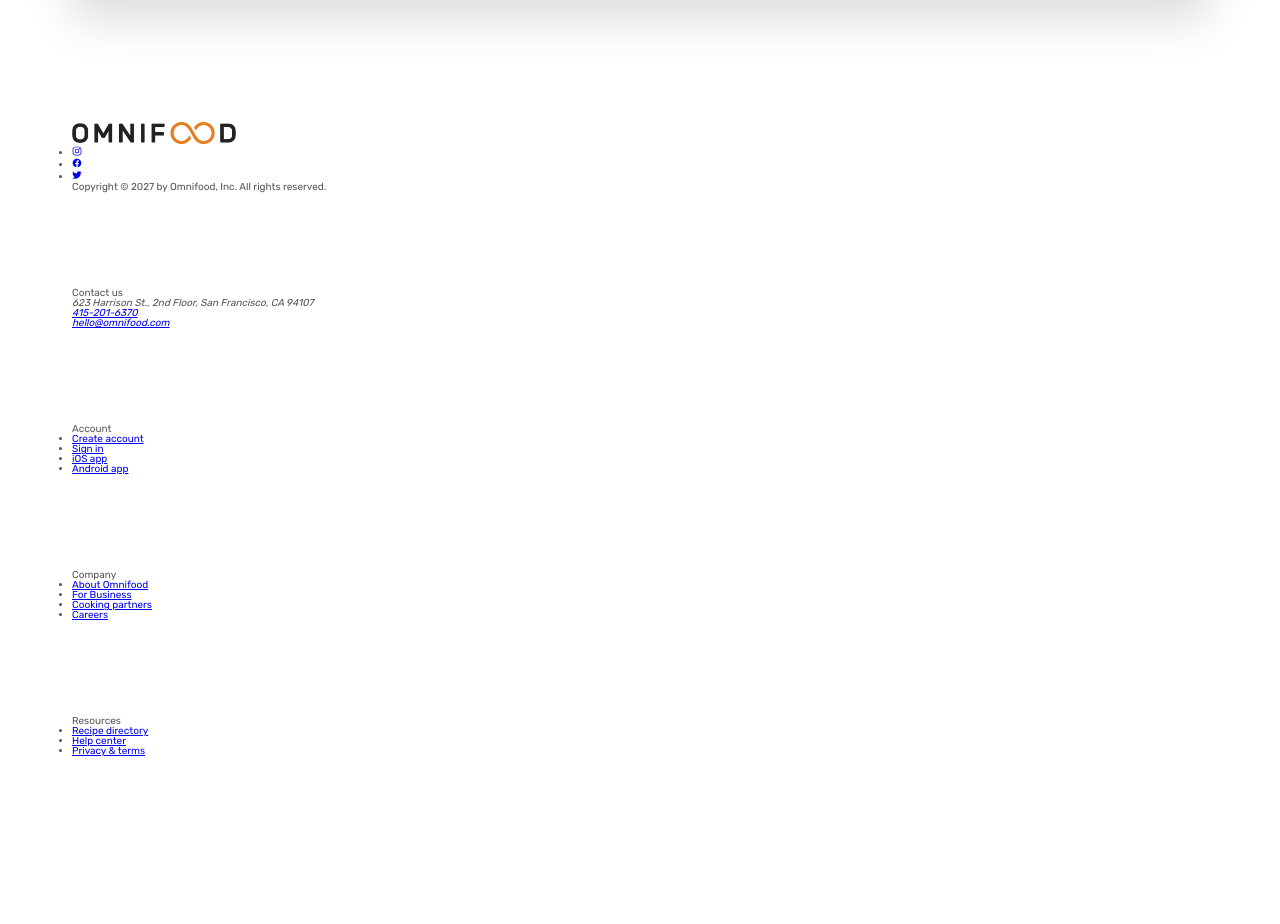
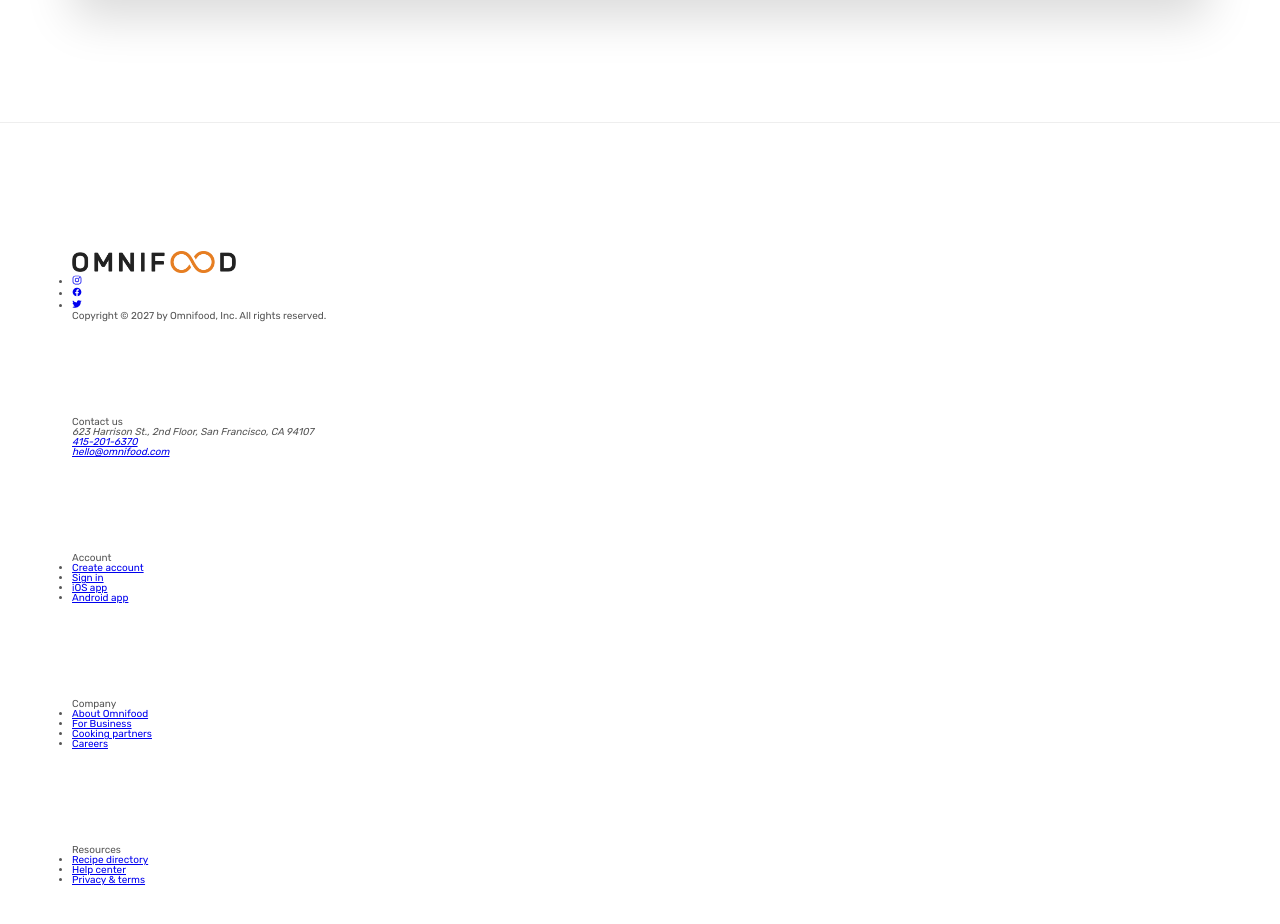
Before and after one commit to Alenarss/omnifood, a plain HTML site: page index.html in a window 1280 px wide. Shown: the part 6280-7204 px from the top of the page. Before the commit the page ends 7037 px from the top, so only its background shows below. Drawn offline with nearby package versions, Linux system fonts and the light colour scheme.

Commit message:
Started the building of footer

```diff
--- a/css/style.css
+++ b/css/style.css
@@ -539,3 +539,12 @@
   outline: none;
   box-shadow: 0 0 0 0.8rem rgba(253, 242, 233, 0.5);
 }
+
+/**************************/
+/* FOOTER */
+/**************************/
+
+.footer {
+  padding: 12.8rem 0;
+  border-top: 1px solid #eee;
+}
```
